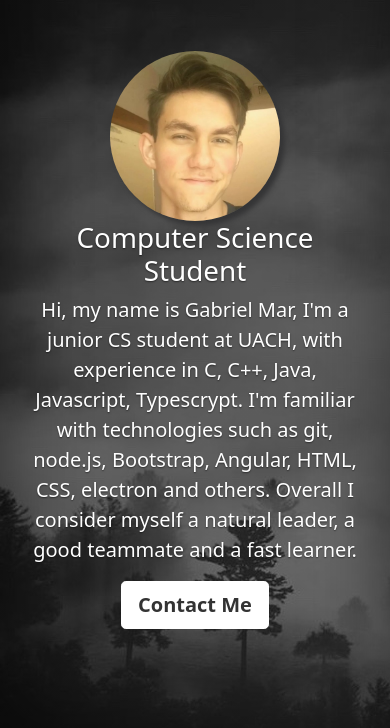
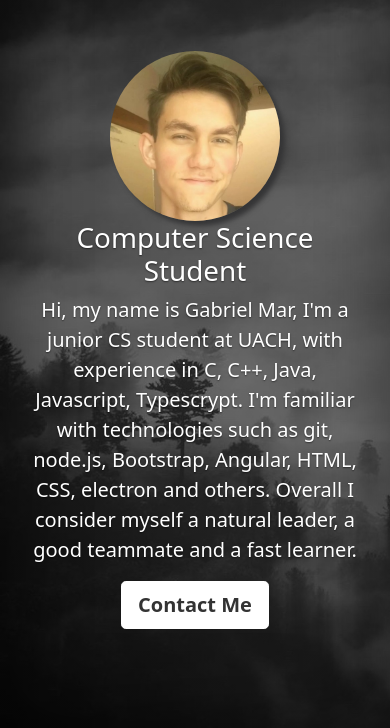
Before and after one commit to GabrielMarBarrio/resume-website, a website: page WWW/index.html in a window 390 px wide. Shown: the part 116-844 px from the top of the page. Drawn offline with nearby package versions, Linux system fonts and the light colour scheme.

Commit message:
mobile screen experimenting

```diff
--- a/WWW/main.css
+++ b/WWW/main.css
@@ -85,8 +85,7 @@ body {
         left: 0;
         height: 100%;
         width: 100%;
-        background-size: 100%;
-        background: linear-gradient(rgba(0, 0, 0, 0.5), rgba(0, 0, 0, 0.5)), url('assets/images/foggy-1149180_1920.jpg');
+        background-size: 50%;
         background-attachment: fixed;
     }
 }
```
